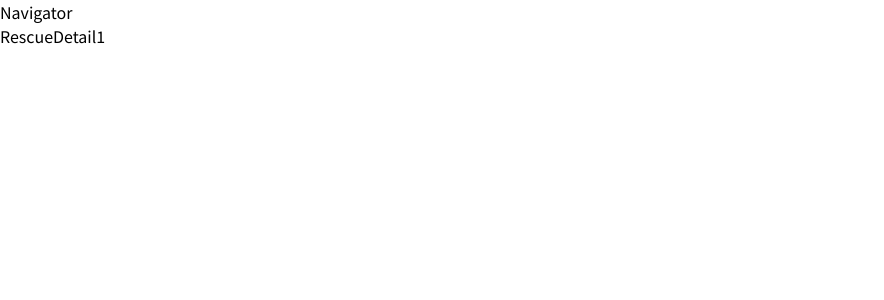
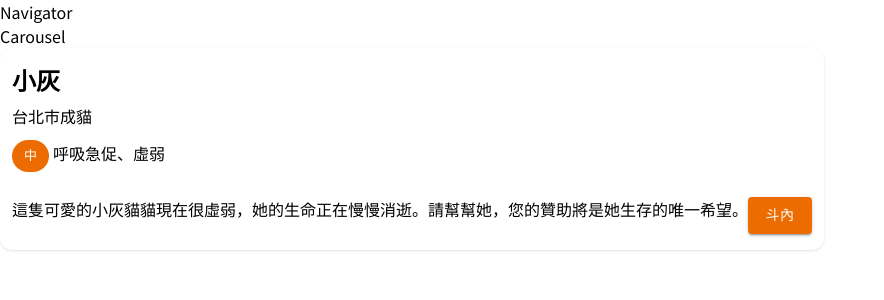
Before and after one commit to Li-Shang-tw/catRescueAdoptPlatform, a React (Vite) app: page /rescue/1 in a window 1280 px wide. Shown: the top 300 px of the page, without its empty margins (0-884 px from the left). Built offline with nearby package versions, Linux system fonts and the light colour scheme.

Commit message:
feat:rescue card detail and detail page layout

```diff
--- /dev/null
+++ b/src/components/CardDetail.jsx
@@ -0,0 +1,36 @@
+import Chip from "@mui/material/Chip";
+import Button from "@mui/material/Button";
+
+export default function RescueDetail({ rescueProject }) {
+  console.log(rescueProject);
+  return (
+    <div className="shadow  rounded-xl px-3 py-4">
+      <h2 className="text-2xl font-bold  mb-2">{rescueProject.name}</h2>
+      <div className="flex justify-start mb-3">
+        <h4>{rescueProject.location}</h4>
+        <h4>{rescueProject.ageCategory}</h4>
+      </div>
+      <div>
+        <div className="flex items-baseline mb-3">
+          <div className="mr-1">
+            {rescueProject.riskLevel === 3 && <Chip label="高" color="error" />}
+            {rescueProject.riskLevel === 2 && (
+              <Chip label="中" color="warning" />
+            )}
+            {rescueProject.riskLevel === 1 && (
+              <Chip label="低" color="success" />
+            )}
+            {rescueProject.riskLevel === "" && <Chip label="未分類" />}
+          </div>
+          <p className="mb-5">{rescueProject.symptoms}</p>
+        </div>
+        <div className="flex justify-between">
+          <p>{rescueProject.ctaRescue}</p>
+          <Button variant="contained" color="warning">
+            斗內
+          </Button>
+        </div>
+      </div>
+    </div>
+  );
+}
--- /dev/null
+++ b/src/components/Carousel.jsx
@@ -0,0 +1,7 @@
+export default function Carousel() {
+  return (
+    <div>
+      <h2>Carousel</h2>
+    </div>
+  );
+}
--- a/src/page/RescueDetail.jsx
+++ b/src/page/RescueDetail.jsx
@@ -1,14 +1,24 @@
 import { useParams } from "react-router-dom";
 //先引入資料
-// import rescurData from "../assets/rescueData.json";
+import rescurData from "../assets/rescueData.json";
 
+//載入元件
+import Carousel from "../components/Carousel";
+import CardDetail from "../components/CardDetail";
 export default function RescueDetail() {
+  //取得id,並轉成數字
   const { id } = useParams();
-  // const rescueProject = rescurData.find((item) => item.id === id);
-  // console.log(rescueProject);
+
+  //找出符合路徑id的資料
+  //id是字串，要轉成數字
+  const rescueProject = rescurData.find((item) => item.id === parseInt(id));
+
   return (
     <div>
-      <h1>RescueDetail{id}</h1>
+      <Carousel />
+      <div className="flex justify-between">
+        <CardDetail rescueProject={rescueProject} />
+      </div>
     </div>
   );
 }
```
